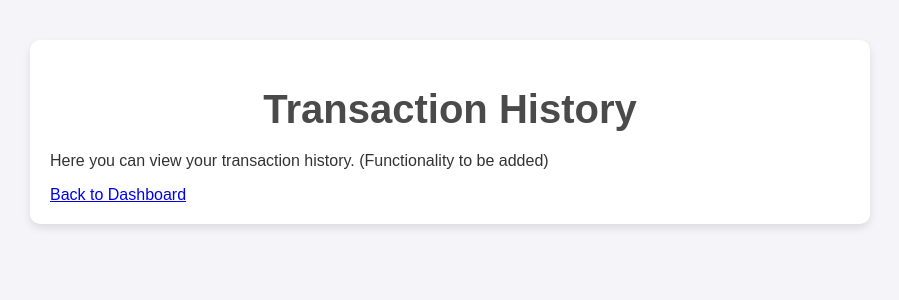
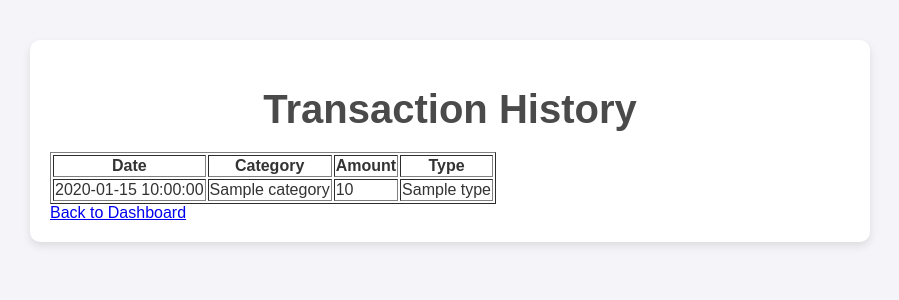
Before and after one commit to JPaek2000/FinDash, a Flask app: template templates/transaction.html in a window 1280 px wide. Shown: the top 300 px of the page, without its empty margins (190-1089 px from the left). Run offline with Flask 3, Linux system fonts and the light colour scheme; the template is opened without the code that fills it: most values are stand-ins (such as "Sample title", 1, 10 or a date in 2020); parts of the project's set-up code (start-up, migrations or seed data) failed here and were passed over.

Commit message:
integrated Supabase with SQL tables for transactions

```diff
--- a/app.py
+++ b/app.py
@@ -1,6 +1,23 @@
 from flask import Flask, render_template, redirect, url_for, request
+from supabase import create_client, Client
 
 app = Flask(__name__)
+
+# Load Supabase configuration from the file
+def load_supabase_config(file_path='supabase_key.txt'):
+    config = {}
+    with open(file_path, 'r') as file:
+        for line in file:
+            key, value = line.strip().split('=')
+            config[key] = value
+    return config
+
+config = load_supabase_config()
+SUPABASE_URL = config.get('SUPABASE_URL')
+SUPABASE_KEY = config.get('SUPABASE_KEY')
+
+# Initialize Supabase client
+supabase: Client = create_client(SUPABASE_URL, SUPABASE_KEY)
 
 @app.route('/')
 def index():
@@ -8,14 +25,31 @@ def index():
 
 @app.route('/add', methods=['POST'])
 def add_transaction():
-    # Process form data here (e.g., save to database)
-    # For now, redirect to transaction history page
+    # Extract form data from the request
+    date = request.form.get('date')
+    category = request.form.get('category')
+    amount = request.form.get('amount')
+    transaction_type = request.form.get('type')
+
+    # Example of saving transaction to Supabase (adjust as needed)
+    data = {
+        "date": date,
+        "category": category,
+        "amount": amount,
+        "type": transaction_type
+    }
+    response = supabase.table("transactions").insert(data).execute()
+
+    # Redirect to the transaction history page after saving
     return redirect(url_for('view_transactions'))
 
 @app.route('/view')
 def view_transactions():
-    # Fetch transaction data from database if applicable
-    return render_template('transaction.html')
+    # Fetch transaction data from the database
+    response = supabase.table("transactions").select("*").execute()
+    transactions = response.data
+
+    return render_template('transaction.html', transactions=transactions)
 
 if __name__ == '__main__':
     app.run(debug=True)
--- a/templates/transaction.html
+++ b/templates/transaction.html
@@ -11,7 +11,26 @@
     <div class="container">
         <h1>Transaction History</h1>
 
-        <p>Here you can view your transaction history. (Functionality to be added)</p>
+        {% if transactions %}
+            <table border="1">
+                <tr>
+                    <th>Date</th>
+                    <th>Category</th>
+                    <th>Amount</th>
+                    <th>Type</th>
+                </tr>
+                {% for transaction in transactions %}
+                <tr>
+                    <td>{{ transaction['date'] }}</td>
+                    <td>{{ transaction['category'] }}</td>
+                    <td>{{ transaction['amount'] }}</td>
+                    <td>{{ transaction['type'] }}</td>
+                </tr>
+                {% endfor %}
+            </table>
+        {% else %}
+            <p>No transactions found.</p>
+        {% endif %}
 
         <a href="{{ url_for('index') }}">Back to Dashboard</a>
     </div>
```
